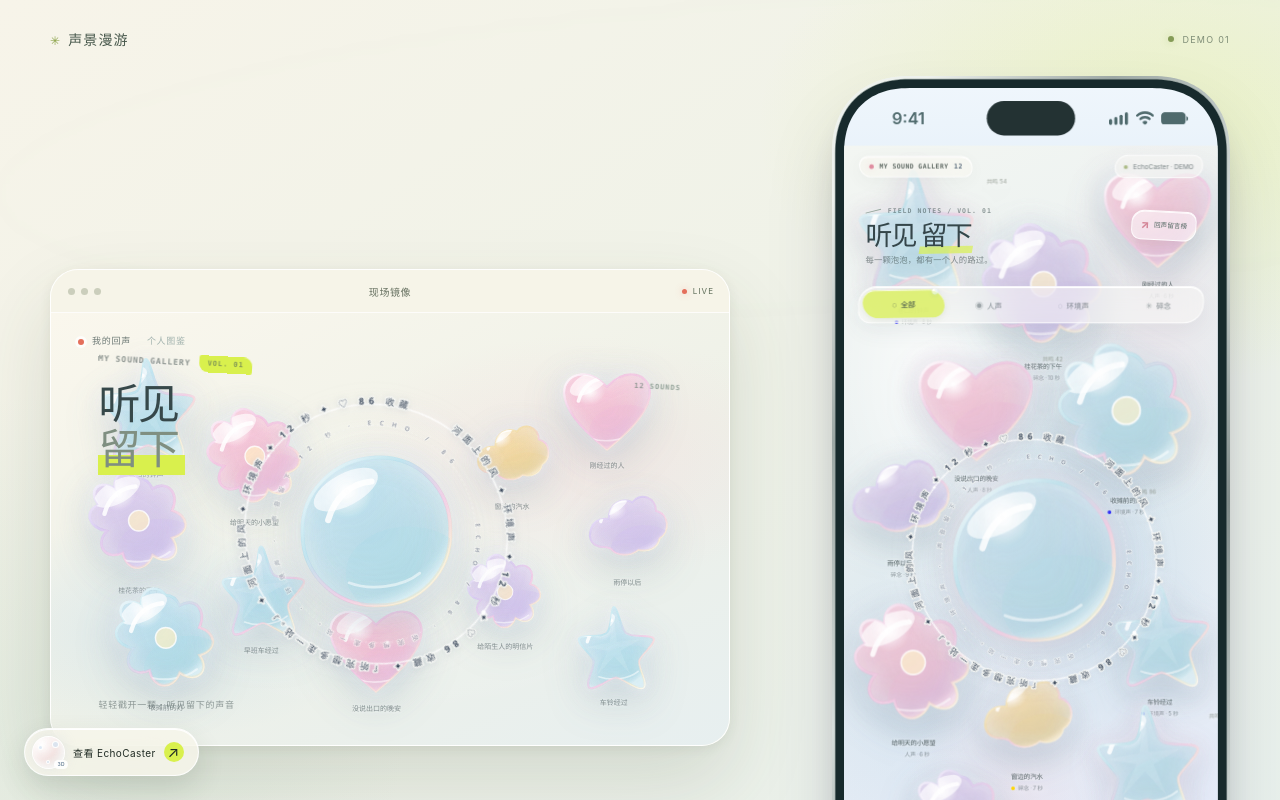
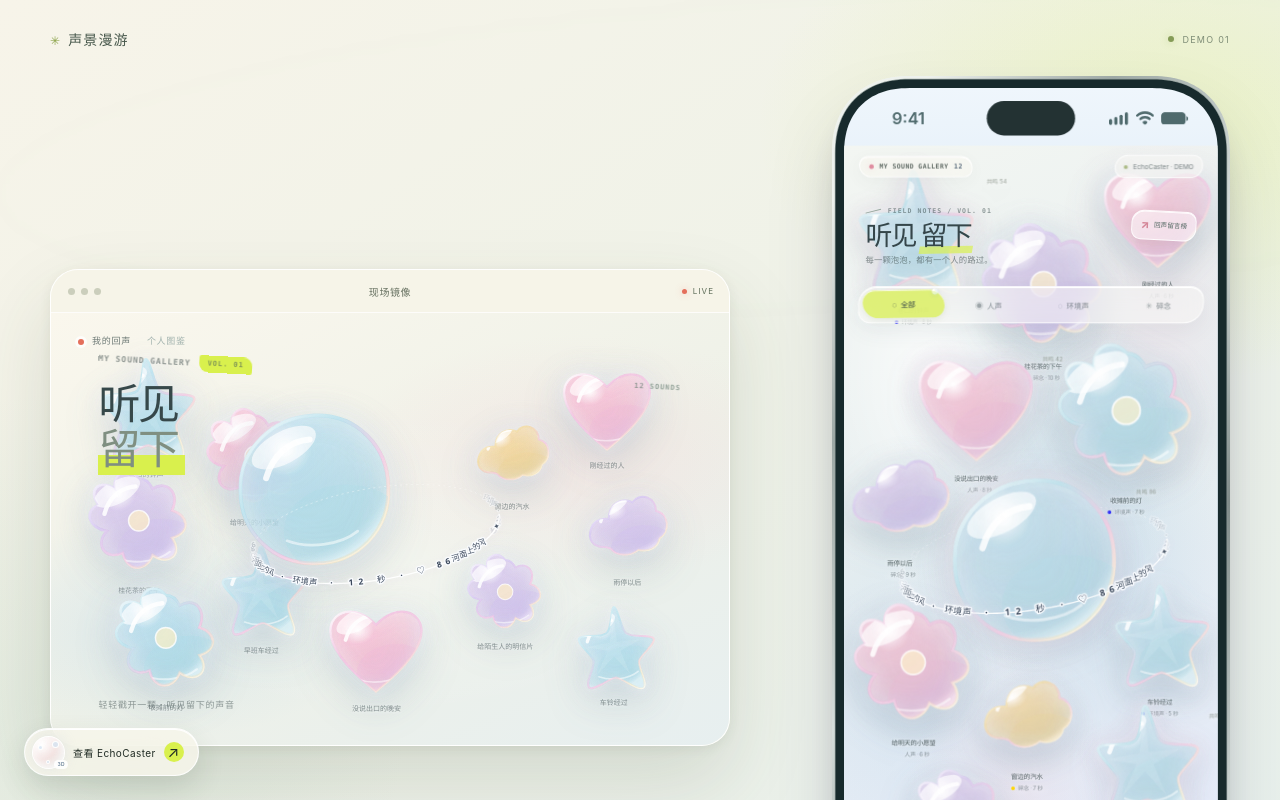
Before and after one commit to wongolivia336-a11y/ai-builer-context, a React (Vite) app: page / in a window 1280 px wide. Shown: the top 800 px of the page. Built offline with nearby package versions, Linux system fonts and the light colour scheme.

Commit message:
Build depth-aware orbiting bubble text

```diff
--- a/src/main.jsx
+++ b/src/main.jsx
@@ -153,94 +153,187 @@ function BubbleSilhouette({ bubble }) {
   );
 }
 
-function OrbitTagTrack({ bubble }) {
-  const orbitRef = useRef(null);
-  const tweenRef = useRef(null);
-  const dragRef = useRef(null);
-  const note = bubble.comments[0]?.text || bubble.quote;
-  const width = bubble.size + 94;
-  const height = bubble.size + 84;
+function paintOrbitHemisphere(context, { width, height, bubbleSize, chars, phase, nearSide }) {
   const cx = width / 2;
   const cy = height / 2;
-  const rx = width / 2 - 9;
-  const ry = height / 2 - 9;
-  const circumference = Math.PI * (3 * (rx + ry) - Math.sqrt((3 * rx + ry) * (rx + 3 * ry)));
-  const pathId = `orbit-text-${bubble.id.replace(/[^a-z0-9-]/gi, '-')}`;
-  const crossRx = rx * 0.82;
-  const crossRy = ry * 0.78;
-  const crossCircumference = Math.PI * (3 * (crossRx + crossRy) - Math.sqrt((3 * crossRx + crossRy) * (crossRx + 3 * crossRy)));
-  const crossPathId = `orbit-cross-text-${bubble.id.replace(/[^a-z0-9-]/gi, '-')}`;
-  const copy = [bubble.title, bubble.kind, bubble.duration, `♡ ${bubble.saves} 收藏`, `「${note}」`, bubble.title, bubble.kind, bubble.duration, `♡ ${bubble.saves} 收藏`].join('   ✦   ');
-  const crossCopy = [`ECHO / ${bubble.saves}`, note, bubble.kind, `声音留下 ${bubble.duration}`, `ECHO / ${bubble.saves}`].join('   ·   ');
-
-  useLayoutEffect(() => {
-    const orbit = orbitRef.current;
-    if (!orbit) return undefined;
+  const rx = bubbleSize * 0.76;
+  const ry = bubbleSize * 0.28;
+  const tilt = -0.16;
+  const cosTilt = Math.cos(tilt);
+  const sinTilt = Math.sin(tilt);
+  const pointAt = (angle) => {
+    const x = rx * Math.cos(angle);
+    const y = ry * Math.sin(angle);
+    return { x: cx + x * cosTilt - y * sinTilt, y: cy + x * sinTilt + y * cosTilt };
+  };
+  const smoothstep = (edge0, edge1, value) => {
+    const t = Math.max(0, Math.min(1, (value - edge0) / (edge1 - edge0)));
+    return t * t * (3 - 2 * t);
+  };
+
+  context.save();
+  context.beginPath();
+  const start = nearSide ? 0 : Math.PI;
+  const end = nearSide ? Math.PI : Math.PI * 2;
+  for (let step = 0; step <= 64; step += 1) {
+    const point = pointAt(start + ((end - start) * step) / 64);
+    if (step === 0) context.moveTo(point.x, point.y);
+    else context.lineTo(point.x, point.y);
+  }
+  context.lineWidth = nearSide ? 1.35 : 0.95;
+  context.strokeStyle = nearSide ? 'rgba(255,255,255,.91)' : 'rgba(255,255,255,.37)';
+  context.shadowColor = nearSide ? 'rgba(229,213,238,.82)' : 'rgba(210,224,236,.48)';
+  context.shadowBlur = nearSide ? 8 : 4;
+  context.setLineDash(nearSide ? [] : [2.2, 3.2]);
+  context.stroke();
+  context.setLineDash([]);
+  context.shadowBlur = 0;
+
+  const count = chars.length;
+  if (!count) {
+    context.restore();
+    return;
+  }
+  const fontSize = Math.max(7, Math.min(9.6, bubbleSize * 0.048));
+  context.font = `650 ${fontSize}px "PingFang SC", "Microsoft YaHei", system-ui, sans-serif`;
+  context.textAlign = 'center';
+  context.textBaseline = 'middle';
+  context.lineJoin = 'round';
+  context.lineWidth = Math.max(2, fontSize * 0.32);
+  context.strokeStyle = 'rgba(250,252,255,.92)';
+  context.fillStyle = nearSide ? 'rgba(48,62,82,.94)' : 'rgba(65,78,94,.6)';
+
+  for (let index = 0; index < count; index += 1) {
+    const angle = (index / count) * Math.PI * 2 + phase;
+    const depth = Math.sin(angle);
+    const sideDistance = Math.abs(Math.cos(angle));
+    let opacity = nearSide
+      ? smoothstep(0.02, 0.32, depth)
+      : smoothstep(0.82, 0.98, sideDistance) * 0.42;
+    if (!opacity) continue;
+
+    const point = pointAt(angle);
+    const glyphIndex = nearSide
+      ? (count - 1 - index + count * 2) % count
+      : (index + count * 2) % count;
+    const glyph = chars[glyphIndex];
+    if (!glyph || glyph === ' ') continue;
+
+    let tangent = Math.atan2(
+      -rx * Math.sin(angle) * sinTilt + ry * Math.cos(angle) * cosTilt,
+      -rx * Math.sin(angle) * cosTilt - ry * Math.cos(angle) * sinTilt,
+    );
+    while (tangent > Math.PI / 2) tangent -= Math.PI;
+    while (tangent < -Math.PI / 2) tangent += Math.PI;
+    tangent = Math.max(-0.28, Math.min(0.28, tangent));
+    const scale = nearSide ? 0.94 + Math.max(0, depth) * 0.13 : 0.9;
+
+    context.save();
+    context.globalAlpha = opacity;
+    context.translate(point.x, point.y);
+    context.rotate(tangent);
+    context.scale(scale, scale);
+    context.shadowColor = nearSide ? 'rgba(255,255,255,.48)' : 'rgba(255,255,255,.26)';
+    context.shadowBlur = nearSide ? 3 : 1.5;
+    context.strokeText(glyph, 0, 0);
+    context.shadowBlur = 0;
+    context.fillText(glyph, 0, 0);
+    context.restore();
+  }
+  context.restore();
+}
+
+function OrbitTagTrack({ bubble, size = bubble.size, children }) {
+  const backCanvasRef = useRef(null);
+  const frontCanvasRef = useRef(null);
+  const rotationRef = useRef(0);
+  const dragRef = useRef(null);
+  const pausedRef = useRef(false);
+  const drawRef = useRef(() => {});
+  const note = bubble.comments[0]?.text || bubble.quote;
+  const width = size + 124;
+  const height = size + 88;
+  const chars = Array.from(`${bubble.title}   ✦   ${bubble.kind} · ${bubble.duration} · ♡ ${bubble.saves}   ✦   ${note}   ✦   ${bubble.title} · ${bubble.kind} · ${bubble.duration} · ♡ ${bubble.saves}`);
+  const cx = width / 2;
+  const cy = height / 2;
+  const rx = size * 0.76;
+  const ry = size * 0.28;
+  const rightHandle = `M ${cx + rx * 0.8} ${cy - ry * 0.55} C ${cx + rx * 1.13} ${cy - ry * 0.46} ${cx + rx * 1.13} ${cy + ry * 0.46} ${cx + rx * 0.8} ${cy + ry * 0.55}`;
+  const leftHandle = `M ${cx - rx * 0.8} ${cy + ry * 0.55} C ${cx - rx * 1.13} ${cy + ry * 0.46} ${cx - rx * 1.13} ${cy - ry * 0.46} ${cx - rx * 0.8} ${cy - ry * 0.55}`;
+
+  useEffect(() => {
+    const backCanvas = backCanvasRef.current;
+    const frontCanvas = frontCanvasRef.current;
+    const backContext = backCanvas?.getContext('2d');
+    const frontContext = frontCanvas?.getContext('2d');
+    if (!backCanvas || !frontCanvas || !backContext || !frontContext) return undefined;
+
+    const pixelRatio = Math.min(window.devicePixelRatio || 1, 2);
+    [backCanvas, frontCanvas].forEach((canvas) => {
+      canvas.width = Math.round(width * pixelRatio);
+      canvas.height = Math.round(height * pixelRatio);
+      canvas.style.width = `${width}px`;
+      canvas.style.height = `${height}px`;
+      canvas.getContext('2d').setTransform(pixelRatio, 0, 0, pixelRatio, 0, 0);
+    });
+
     const reduced = window.matchMedia('(prefers-reduced-motion: reduce)').matches;
-    const spin = () => {
-      tweenRef.current = gsap.to(orbit, { rotation: '+=360', duration: 38, ease: 'none', repeat: -1 });
-    };
-    gsap.set(orbit, { rotation: 0, transformOrigin: '50% 50%' });
-    if (!reduced) spin();
-    return () => { tweenRef.current?.kill(); tweenRef.current = null; };
-  }, [bubble.id]);
+    let frame = 0;
+    let previousTime = performance.now();
+    const draw = (time) => {
+      const delta = Math.min(48, time - previousTime);
+      previousTime = time;
+      if (!pausedRef.current && !reduced) rotationRef.current += delta * 0.00018;
+      [backContext, frontContext].forEach((context) => context.clearRect(0, 0, width, height));
+      paintOrbitHemisphere(backContext, { width, height, bubbleSize: size, chars, phase: rotationRef.current, nearSide: false });
+      paintOrbitHemisphere(frontContext, { width, height, bubbleSize: size, chars, phase: rotationRef.current, nearSide: true });
+    };
+    drawRef.current = draw;
+    if (reduced) draw(performance.now());
+    else {
+      const tick = (time) => {
+        draw(time);
+        frame = requestAnimationFrame(tick);
+      };
+      frame = requestAnimationFrame(tick);
+    }
+    return () => {
+      cancelAnimationFrame(frame);
+      drawRef.current = () => {};
+    };
+  }, [bubble.id, chars.join(''), height, size, width]);
 
   const startDrag = (event) => {
     if (event.pointerType === 'mouse' && event.button !== 0) return;
-    const orbit = orbitRef.current;
-    if (!orbit) return;
-    tweenRef.current?.pause();
     event.preventDefault();
     event.currentTarget.setPointerCapture?.(event.pointerId);
-    dragRef.current = { x: event.clientX, rotation: Number(gsap.getProperty(orbit, 'rotation')) || 0, pointerId: event.pointerId };
+    pausedRef.current = true;
+    dragRef.current = { x: event.clientX, rotation: rotationRef.current, pointerId: event.pointerId };
   };
   const moveDrag = (event) => {
     const drag = dragRef.current;
-    if (!drag || drag.pointerId !== event.pointerId || !orbitRef.current) return;
-    gsap.set(orbitRef.current, { rotation: drag.rotation + ((event.clientX - drag.x) / width) * 360 });
+    if (!drag || drag.pointerId !== event.pointerId) return;
+    rotationRef.current = drag.rotation + ((event.clientX - drag.x) / width) * Math.PI * 2;
+    drawRef.current(performance.now());
   };
   const endDrag = (event) => {
     if (!dragRef.current || dragRef.current.pointerId !== event.pointerId) return;
     dragRef.current = null;
-    tweenRef.current?.kill();
-    tweenRef.current = null;
-    if (!event.currentTarget.matches(':hover') && !window.matchMedia('(prefers-reduced-motion: reduce)').matches) {
-      tweenRef.current = gsap.to(orbitRef.current, { rotation: '+=360', duration: 38, ease: 'none', repeat: -1 });
-    }
-  };
-  const pauseOnHover = (event) => { if (event.pointerType === 'mouse') tweenRef.current?.pause(); };
-  const resumeAfterHover = (event) => {
-    if (event.pointerType !== 'mouse' || dragRef.current || !tweenRef.current?.paused()) return;
-    tweenRef.current.kill();
-    tweenRef.current = null;
-    if (!window.matchMedia('(prefers-reduced-motion: reduce)').matches) {
-      tweenRef.current = gsap.to(orbitRef.current, { rotation: '+=360', duration: 38, ease: 'none', repeat: -1 });
-    }
-  };
-
-  return (
-    <div className="bubble-orbit-position" style={{ width, height }} aria-hidden="true">
-      <svg ref={orbitRef} className="bubble-orbit-track" viewBox={`0 0 ${width} ${height}`} onPointerEnter={pauseOnHover} onPointerLeave={resumeAfterHover} onPointerDown={startDrag} onPointerMove={moveDrag} onPointerUp={endDrag} onPointerCancel={endDrag}>
-        <defs>
-          <path id={pathId} d={`M ${cx} ${cy - ry} A ${rx} ${ry} 0 1 1 ${cx} ${cy + ry} A ${rx} ${ry} 0 1 1 ${cx} ${cy - ry}`} />
-          <path id={crossPathId} d={`M ${cx} ${cy - crossRy} A ${crossRx} ${crossRy} 0 1 1 ${cx} ${cy + crossRy} A ${crossRx} ${crossRy} 0 1 1 ${cx} ${cy - crossRy}`} />
-        </defs>
-        <g className="bubble-orbit-cross" transform={`rotate(31 ${cx} ${cy})`}>
-          <ellipse className="bubble-orbit-cross-rail" cx={cx} cy={cy} rx={crossRx} ry={crossRy} />
-          <text className="bubble-orbit-cross-copy" textAnchor="start">
-            <textPath href={`#${crossPathId}`} startOffset="0" textLength={crossCircumference * 0.9} lengthAdjust="spacing">{crossCopy}</textPath>
-          </text>
-          <circle className="bubble-orbit-star orbit-cross-star" cx={cx + crossRx} cy={cy} r="1.7" />
-        </g>
-        <g transform={`rotate(-17 ${cx} ${cy})`}>
-          <ellipse className="bubble-orbit-rail" cx={cx} cy={cy} rx={rx} ry={ry} />
-          <path className="bubble-orbit-hit" d={`M ${cx} ${cy - ry} A ${rx} ${ry} 0 1 1 ${cx} ${cy + ry} A ${rx} ${ry} 0 1 1 ${cx} ${cy - ry}`} />
-          <text className="bubble-orbit-copy" textAnchor="start">
-            <textPath href={`#${pathId}`} startOffset="0" textLength={circumference * 0.94} lengthAdjust="spacing">{copy}</textPath>
-          </text>
-          <circle className="bubble-orbit-star" cx={cx + rx} cy={cy} r="2.2" />
-          <circle className="bubble-orbit-star orbit-star-two" cx={cx - rx} cy={cy} r="1.5" />
-        </g>
+    pausedRef.current = event.currentTarget.matches(':hover');
+    drawRef.current(performance.now());
+  };
+  const pauseOnHover = (event) => { if (event.pointerType === 'mouse') pausedRef.current = true; };
+  const resumeAfterHover = (event) => { if (event.pointerType === 'mouse' && !dragRef.current) pausedRef.current = false; };
+  const pointerProps = { onPointerEnter: pauseOnHover, onPointerLeave: resumeAfterHover, onPointerDown: startDrag, onPointerMove: moveDrag, onPointerUp: endDrag, onPointerCancel: endDrag };
+
+  return (
+    <div className="bubble-orbit-position" style={{ width, height }}>
+      <canvas ref={backCanvasRef} className="bubble-orbit-canvas bubble-orbit-back" aria-hidden="true" />
+      {children}
+      <canvas ref={frontCanvasRef} className="bubble-orbit-canvas bubble-orbit-front" aria-hidden="true" />
+      <svg className="bubble-orbit-input" viewBox={`0 0 ${width} ${height}`} aria-hidden="true">
+        <path d={rightHandle} {...pointerProps} />
+        <path d={leftHandle} {...pointerProps} />
       </svg>
     </div>
   );
@@ -792,9 +885,7 @@ function HomeBubble({ bubble, index, popped, onPop, onDragStart, onDragMove, onD
     return () => rebound.kill();
   }, [popped]);
 
-  return (
-    <div className={`bubble-body kind-${bubble.kindKey}${focused ? ' is-orbit-focus' : ''}${filtered ? ' is-filtered' : ''}${highlighted ? ' is-highlighted' : ''}${isResonant ? ' is-resonant' : ''}${popped ? ' is-popped' : ''}`} data-id={bubble.id} data-kind={bubble.kindKey} data-seed={index} style={{ '--bubble-size': `${bubble.size}px`, '--bubble-accent': bubble.accent }}>
-      <svg className="bubble-filter-lasso" viewBox="0 0 160 142" aria-hidden="true"><path d="M81 5C119 2 154 26 153 66S132 131 84 136 7 116 7 73 36 10 81 5Z" /></svg>
+  const bubbleButton = (
     <button
       ref={buttonRef}
       className={`soap-bubble home-bubble accent-${bubble.accent}${bubble.shape ? ` has-silhouette shape-${bubble.shape}` : ''}${isResonant ? ' bubble-hot' : ''}`}
@@ -814,7 +905,12 @@ function HomeBubble({ bubble, index, popped, onPop, onDragStart, onDragMove, onD
       <span className="bubble-rank-mark">{isResonant ? `共鸣 ${bubble.saves}` : ''}</span>
       <span className="pop-ripple" />
     </button>
-      {focused && !popped && <OrbitTagTrack bubble={bubble} />}
+  );
+
+  return (
+    <div className={`bubble-body kind-${bubble.kindKey}${focused ? ' is-orbit-focus' : ''}${filtered ? ' is-filtered' : ''}${highlighted ? ' is-highlighted' : ''}${isResonant ? ' is-resonant' : ''}${popped ? ' is-popped' : ''}`} data-id={bubble.id} data-kind={bubble.kindKey} data-seed={index} style={{ '--bubble-size': `${bubble.size}px`, '--bubble-accent': bubble.accent }}>
+      <svg className="bubble-filter-lasso" viewBox="0 0 160 142" aria-hidden="true"><path d="M81 5C119 2 154 26 153 66S132 131 84 136 7 116 7 73 36 10 81 5Z" /></svg>
+      {focused && !popped ? <OrbitTagTrack bubble={bubble} size={bubble.size}>{bubbleButton}</OrbitTagTrack> : bubbleButton}
       <span className="bubble-label"><strong>{bubble.title}</strong><small><i /> {bubble.kind} · {bubble.duration}</small></span>
     </div>
   );
@@ -1265,8 +1361,11 @@ function AudiencePreview({ page, selected, captured, capturedBubble, playing, em
                 const size = featured ? 164 : Math.max(58, Math.min(118, bubble.size * 0.76));
                 return (
                   <div className={`projection-home-orb${featured ? ' is-featured' : ''}${bubble.saves >= 50 || bubble.comments.length >= 2 ? ' is-resonant' : ''}`} key={bubble.id} style={{ left: `${point[0]}%`, top: `${point[1]}%`, '--bubble-size': `${size}px`, '--float-delay': `${(index % 7) * -0.6}s` }}>
+                    {featured ? (
+                      <OrbitTagTrack bubble={bubble} size={size}>
                         <Bubble size={size} bubble={bubble} className={`accent-${bubble.accent}`} label={bubble.title} />
-                    {featured && <OrbitTagTrack bubble={bubble} />}
+                      </OrbitTagTrack>
+                    ) : <Bubble size={size} bubble={bubble} className={`accent-${bubble.accent}`} label={bubble.title} />}
                     <span>{featured ? '' : bubble.title}</span>
                   </div>
                 );
--- a/src/styles-editorial.css
+++ b/src/styles-editorial.css
@@ -609,6 +609,24 @@ body { background: var(--pop-paper); color: var(--pop-ink); }
   .bubble-body.is-colliding .bubble-contact-film { animation:none; }
 }
 
+/* A true near/far text orbit: the far hemisphere sits behind the bubble,
+   while only front-facing glyphs are painted over its surface. */
+.bubble-orbit-position { position:absolute; z-index:1; left:50%; top:50%; overflow:visible; transform:translate(-50%,-50%); isolation:isolate; pointer-events:none; }
+.bubble-orbit-canvas { position:absolute; inset:0; display:block; max-width:none; overflow:visible; pointer-events:none; }
+.bubble-orbit-back { z-index:1; }
+.bubble-body.is-orbit-focus .bubble-orbit-position { z-index:2; }
+.bubble-orbit-position > .home-bubble { position:absolute; inset:auto; z-index:2; left:50%; top:50%; right:auto; bottom:auto; margin-left:calc(var(--bubble-size) / -2); margin-top:calc(var(--bubble-size) / -2); }
+.bubble-orbit-front { z-index:3; }
+.bubble-orbit-input { position:absolute; z-index:4; inset:0; display:block; width:100%; height:100%; overflow:visible; pointer-events:auto; touch-action:none; }
+.bubble-orbit-input path { fill:none; stroke:rgba(255,255,255,.001); stroke-width:18px; stroke-linecap:round; pointer-events:stroke; cursor:grab; }
+.bubble-orbit-input path:active { cursor:grabbing; }
+.projection-home-orb.is-featured { width:var(--bubble-size); height:var(--bubble-size); }
+.projection-home-orb.is-featured .bubble-orbit-position { z-index:5; }
+.projection-home-orb.is-featured .bubble-orbit-input path { stroke-width:12px; }
+@media (prefers-reduced-motion:reduce) {
+  .bubble-orbit-canvas { will-change:auto; }
+}
+
 /* Camera-backed AR demo: scene anchors stay screen-space, with tactile capture and comments. */
 .app-roam { isolation:isolate; }
 .app-roam.has-camera { background-image:linear-gradient(180deg,rgba(8,25,34,.34),rgba(12,30,40,.08) 40%,rgba(9,24,32,.5)),var(--street-image); }
```
Also changed, not shown: 1 other file (tests, documents, lock files or other folders). Lines whose indentation alone changed are shown as unchanged.
